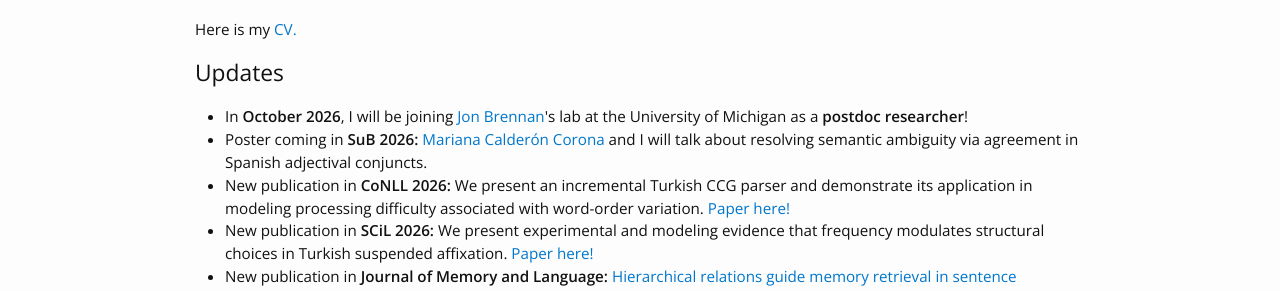
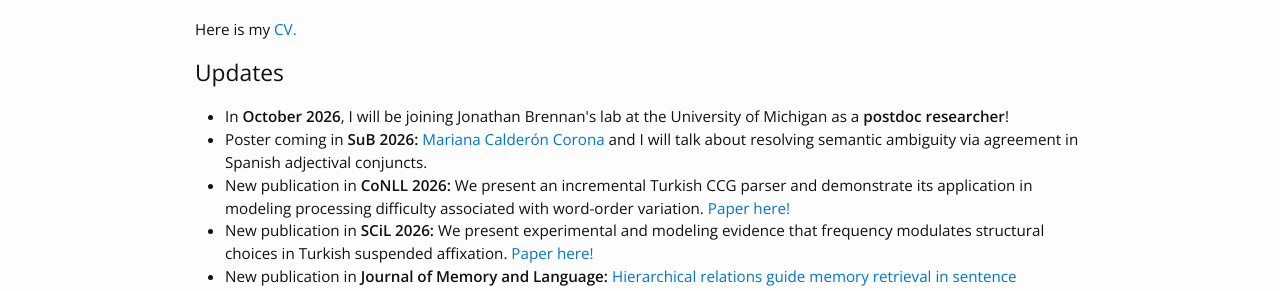
Before and after one commit to ozgebakay/ozgebakay.github.io, a Jekyll site: the page built from index.html, in a window 1280 px wide. Shown: the part 610-901 px from the top of the page. Built offline with Jekyll 4.4.1, drawn with Linux system fonts in a browser that asks for light colours.

Commit message:
Update index.html

```diff
--- a/index.html
+++ b/index.html
@@ -22,7 +22,7 @@ Here is my <a href="/cv/OzgeBakay_CV.pdf">CV.</a></p>
 <h2>Updates</h2>
 <div class="updates" style="overflow-y: visible;">
 <ul>
-<li>In <b>October 2026</b>, I will be joining <a href="https://jobrenn.gitlab.io" target="_blank">Jon Brennan</a>'s lab at the University of Michigan as a <b>postdoc researcher</b>!</li>
+<li>In <b>October 2026</b>, I will be joining Jonathan Brennan's lab at the University of Michigan as a <b>postdoc researcher</b>!</li>
 <li>Poster coming in <b>SuB 2026:</b> <a href="https://sites.google.com/view/lingmarianacalderon/about/" target="_blank">Mariana Calderón Corona</a> and I will talk about resolving semantic ambiguity via agreement in Spanish adjectival conjuncts.</li>
 <li>New publication in <b>CoNLL 2026:</b> We present an incremental Turkish CCG parser and demonstrate its application in modeling processing difficulty associated with word-order variation. <a href="https://aclanthology.org/2026.conll-main.36.pdf" target="_blank">Paper here!</a></li>
 <li>New publication in <b>SCiL 2026:</b> We present experimental and modeling evidence that frequency modulates structural choices in Turkish suspended affixation. <a href="https://aclanthology.org/2026.scil-main.32.pdf" target="_blank">Paper here!</a></li>
```
